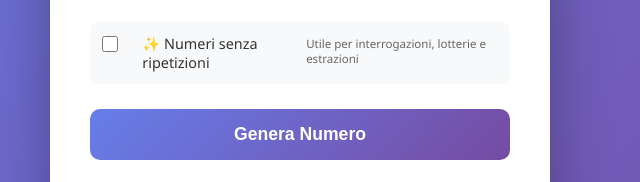
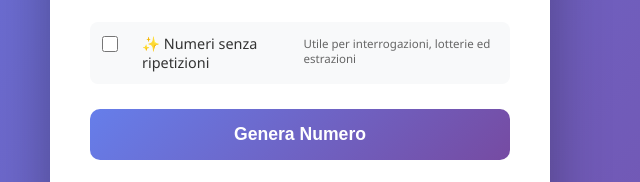
Before and after one commit to alessandroq70/Generatore-di-numeri-casuali, a plain HTML site: page index.html in a window 1280 px wide. Shown: the part 419-601 px from the top of the page, 340-980 px from the left. Drawn offline with Linux system fonts and the light colour scheme.

Commit message:
Update index.html

```diff
--- a/index.html
+++ b/index.html
@@ -31,7 +31,7 @@
                     <input type="checkbox" id="uniqueNumbers">
                     <span class="checkmark"></span>
                     ✨ Numeri senza ripetizioni
-                    <small class="help-text">Utile per interrogazioni, lotterie e estrazioni</small>
+                    <small class="help-text">Utile per interrogazioni, lotterie ed estrazioni</small>
                 </label>
             </div>
         </div>
```
